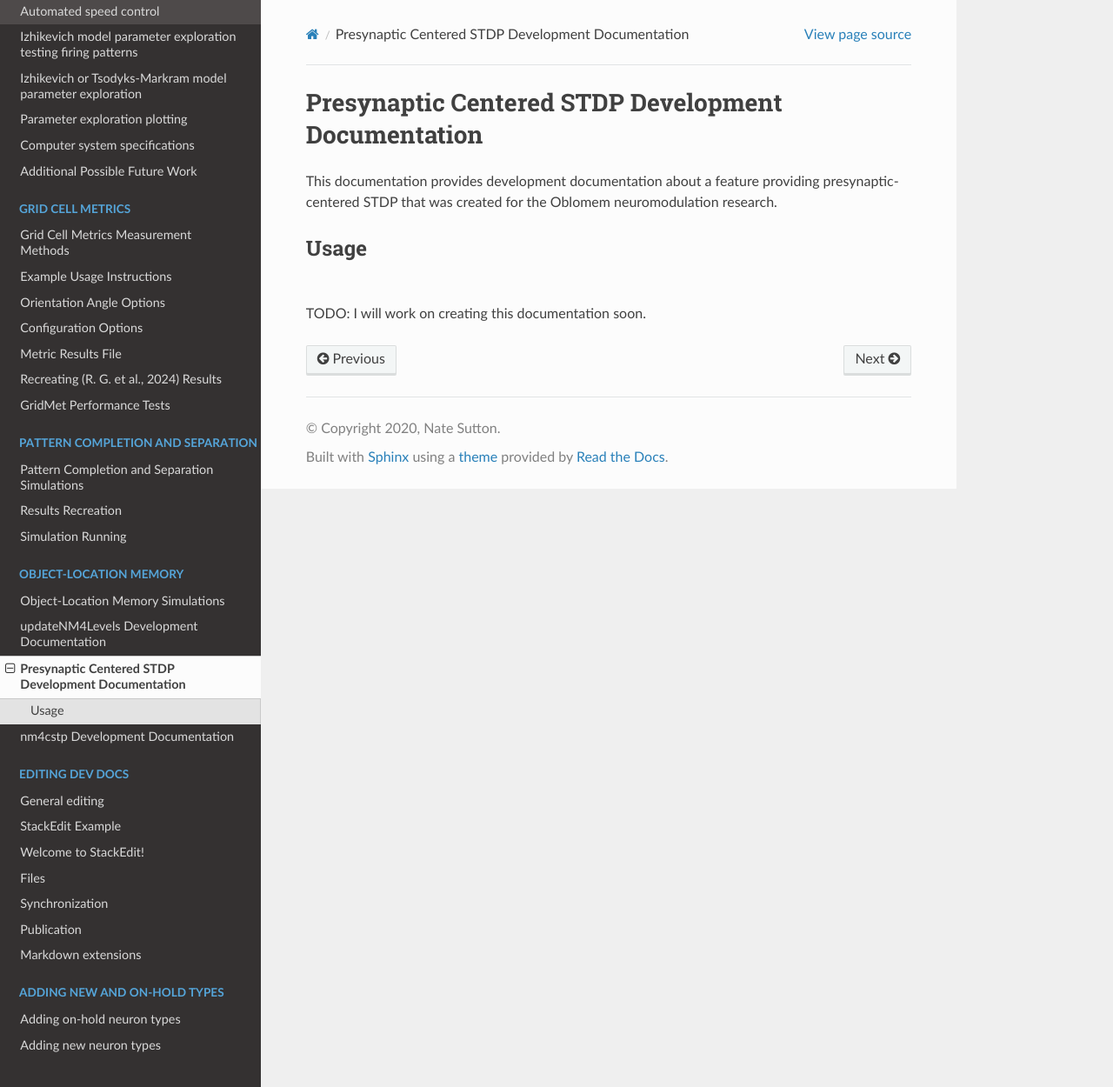
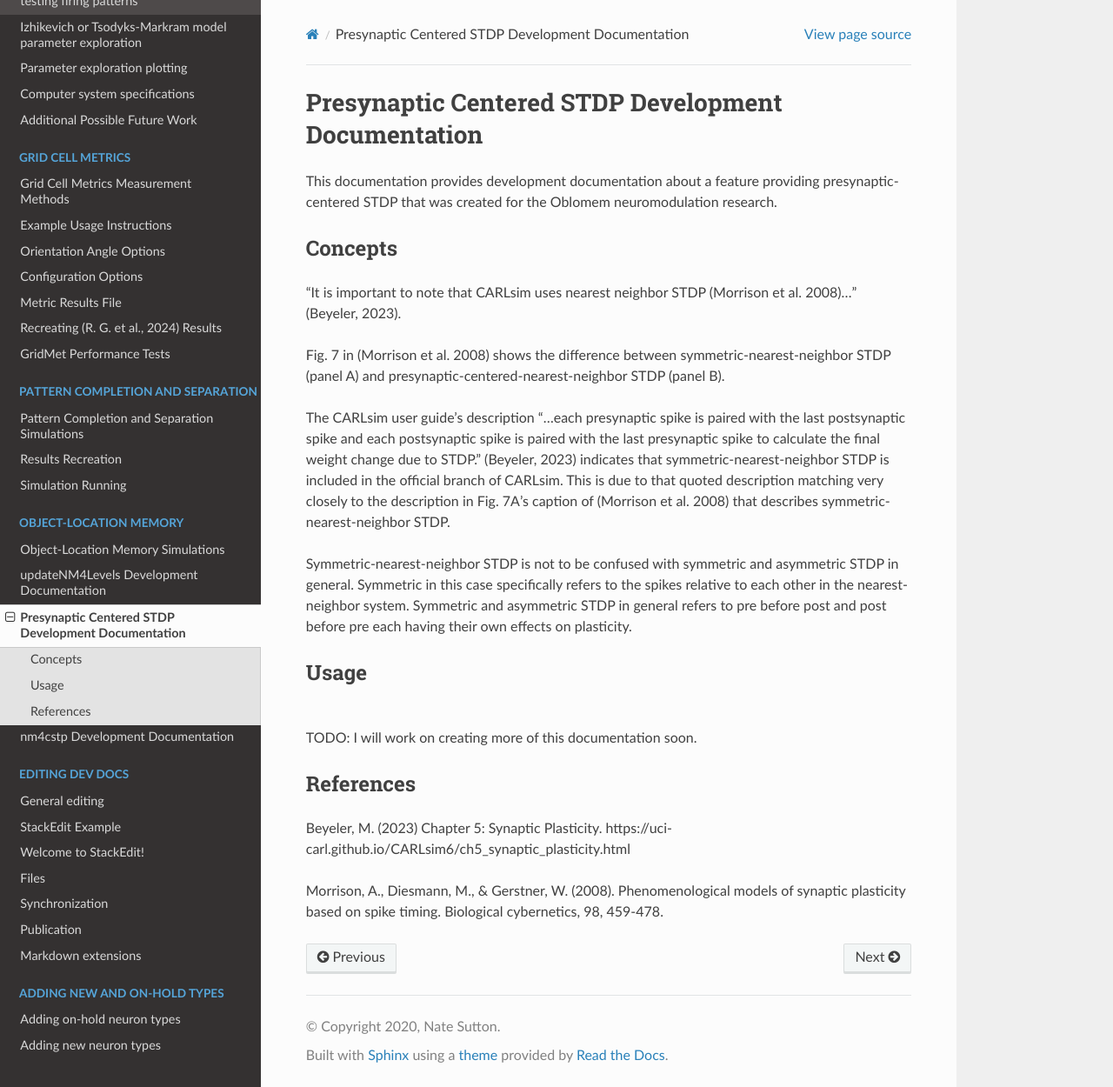
Before and after one commit to Hippocampome-Org/hco_dev_docs, a Sphinx documentation site: the page built from docs/oblomem/presyn_cent_stdp.md, in a window 1280 px wide and 1250 px high. Shown: the whole window at 87% size. Built offline with Sphinx 7.4.7 and the Read the Docs theme 3.1.0, drawn with Linux system fonts in a browser that asks for light colours.

Commit message:
added presyn_cent_stdp doc

```diff
--- a/docs/oblomem/presyn_cent_stdp.md
+++ b/docs/oblomem/presyn_cent_stdp.md
@@ -3,5 +3,20 @@ Presynaptic Centered STDP Development Documentation
 
 This documentation provides development documentation about a feature providing presynaptic-centered STDP that was created for the Oblomem neuromodulation research.
 
+## Concepts
+"It is important to note that CARLsim uses nearest neighbor STDP (Morrison et al. 2008)..." (Beyeler, 2023).
+
+Fig. 7 in (Morrison et al. 2008) shows the difference between symmetric-nearest-neighbor STDP (panel A) and presynaptic-centered-nearest-neighbor STDP (panel B).
+
+The CARLsim user guide's description "...each presynaptic spike is paired with the last postsynaptic spike and each postsynaptic spike is paired with the last presynaptic spike to calculate the final weight change due to STDP." (Beyeler, 2023) indicates that symmetric-nearest-neighbor STDP is included in the official branch of CARLsim. This is due to that quoted description matching very closely to the description in Fig. 7A's caption of (Morrison et al. 2008) that describes symmetric-nearest-neighbor STDP.
+
+Symmetric-nearest-neighbor STDP is not to be confused with symmetric and asymmetric STDP in general. Symmetric in this case specifically refers to the spikes relative to each other in the nearest-neighbor system. Symmetric and asymmetric STDP in general refers to pre before post and post before pre each having their own effects on plasticity.
+
 ## Usage
-<br>TODO: I will work on creating this documentation soon.
+<br>TODO: I will work on creating more of this documentation soon.
+
+## References
+
+Beyeler, M. (2023) Chapter 5: Synaptic Plasticity. https://uci-carl.github.io/CARLsim6/ch5_synaptic_plasticity.html
+
+Morrison, A., Diesmann, M., & Gerstner, W. (2008). Phenomenological models of synaptic plasticity based on spike timing. Biological cybernetics, 98, 459-478.
```
